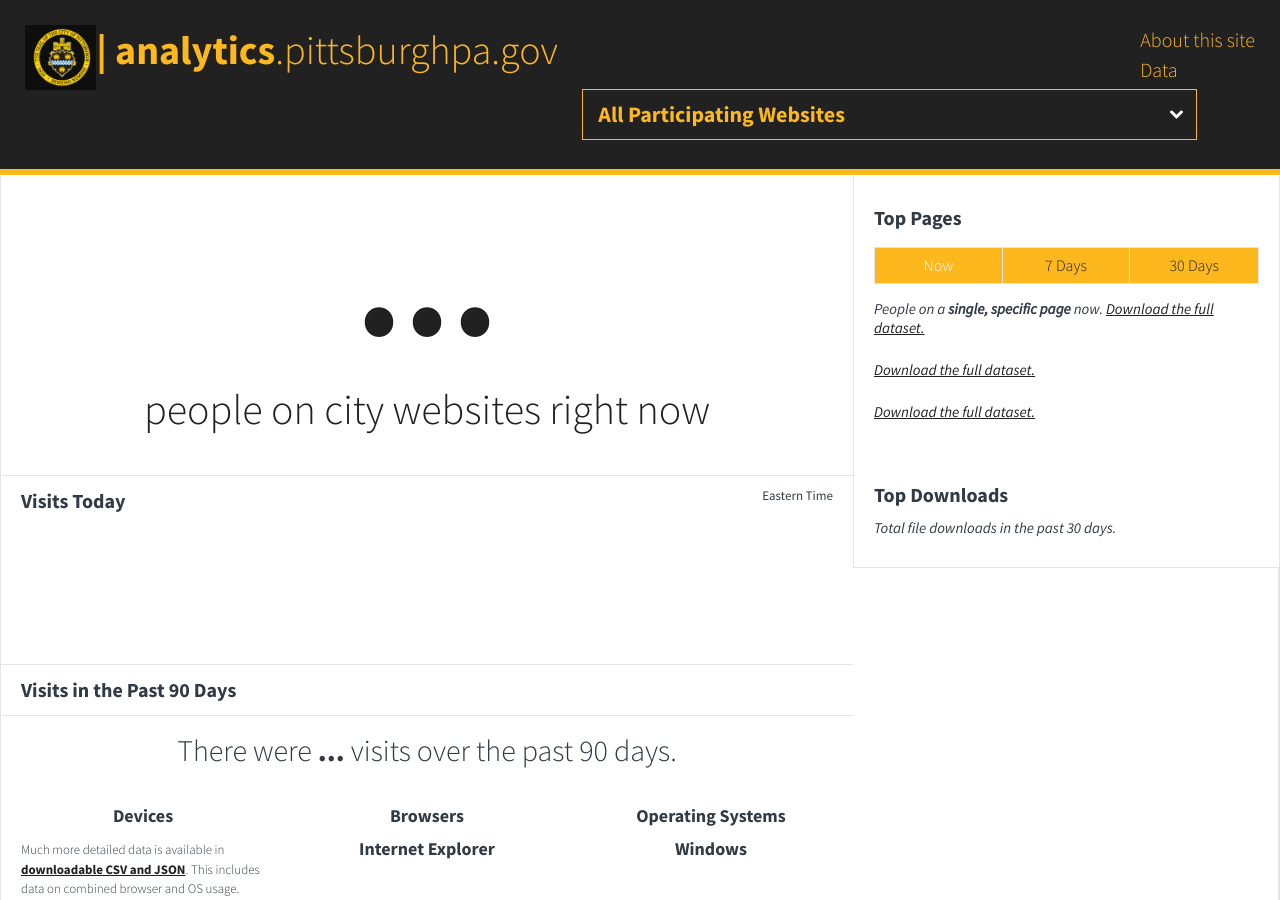
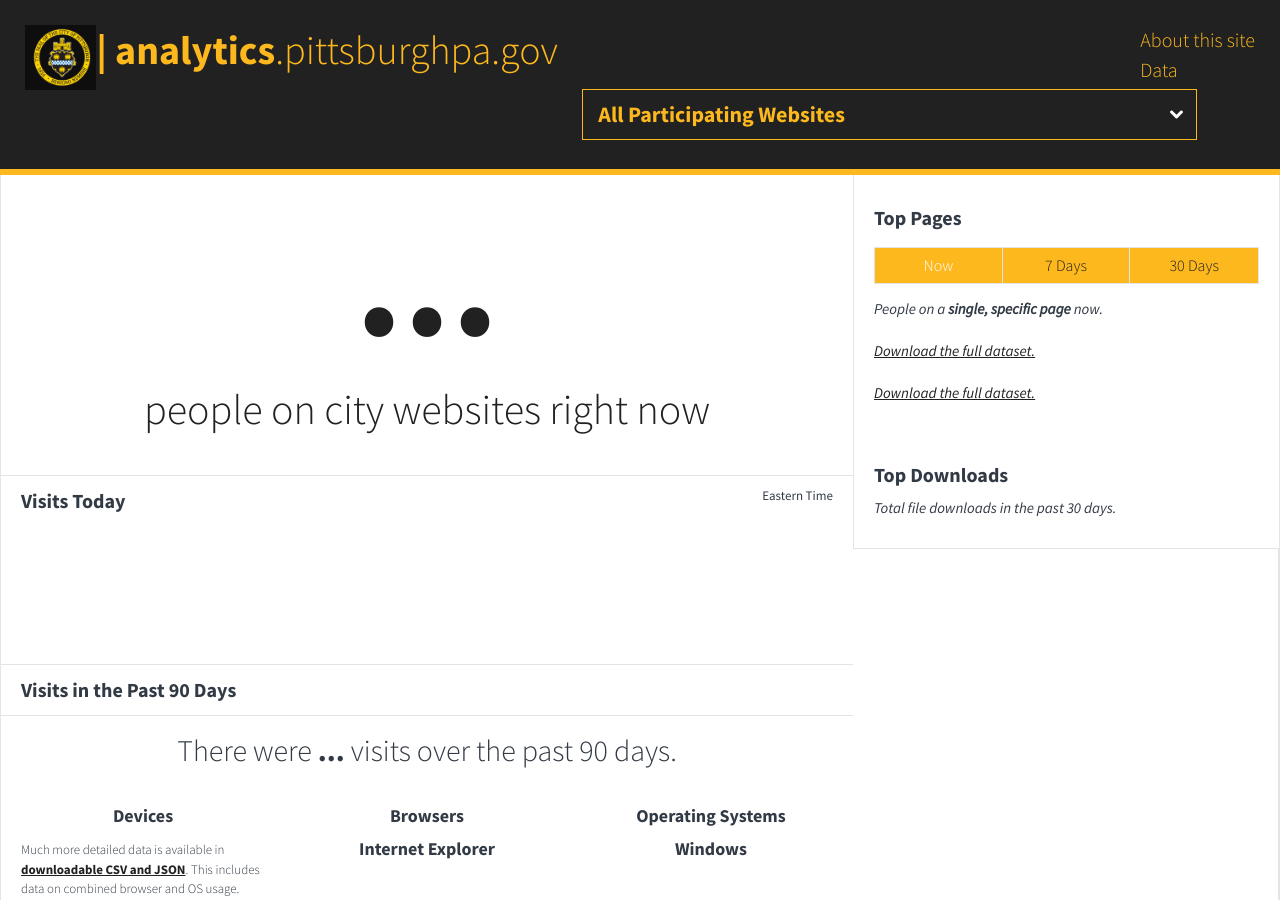
Before and after one commit to CityofPittsburgh/webstats.pittsburghpa.gov, a Jekyll site: the page built from index.html, in a window 1280 px wide and 900 px high. Built offline with Jekyll 4.4.1, drawn with Linux system fonts in a browser that asks for light colours; a script that is not in the unit is left out; part of the change alters nothing that is shown.

Commit message:
fix .csv report links

```diff
--- a/_includes/charts.html
+++ b/_includes/charts.html
@@ -158,7 +158,6 @@
             data-refresh="15">
             <h5><em>
               People on a <strong>single, specific page</strong> now.
-              <a href="{{ site.data_url }}/{{ data_prefix }}/all-pages-realtime.csv">Download the full dataset.</a>
             </em></h5>
             <div class="data bar-chart">
             </div>
@@ -168,7 +167,7 @@
             data-block="top-pages"
             data-source="{{ site.data_url }}/{{ data_prefix }}/top-pages-7-days.json">
             <h5><em>
-              <a href="{{ site.data_url }}/{{ data_prefix }}/all-pages-7-days.csv">Download the full dataset.</a>
+              <a href="{{ site.data_url }}/{{ data_prefix }}/top-pages-7-days.csv">Download the full dataset.</a>
             </em></h5>
             <div class="data bar-chart">
             </div>
@@ -178,7 +177,7 @@
             data-block="top-pages"
             data-source="{{ site.data_url }}/{{ data_prefix }}/top-pages-30-days.json">
             <h5><em>
-              <a href="{{ site.data_url }}/{{ data_prefix }}/all-pages-30-days.csv">Download the full dataset.</a>
+              <a href="{{ site.data_url }}/{{ data_prefix }}/top-pages-30-days.csv">Download the full dataset.</a>
             </em></h5>
             <div class="data bar-chart">
             </div>
```
Also changed, not shown: 18 other files.
